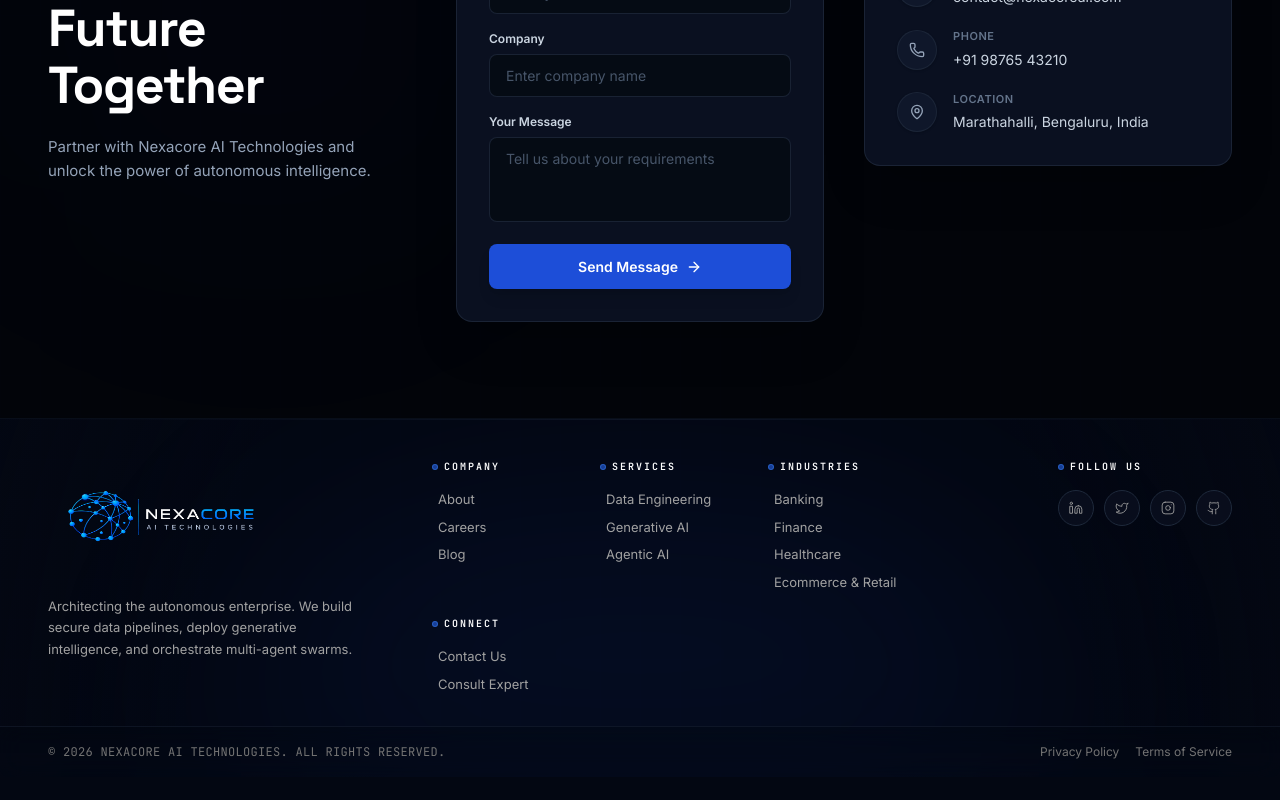
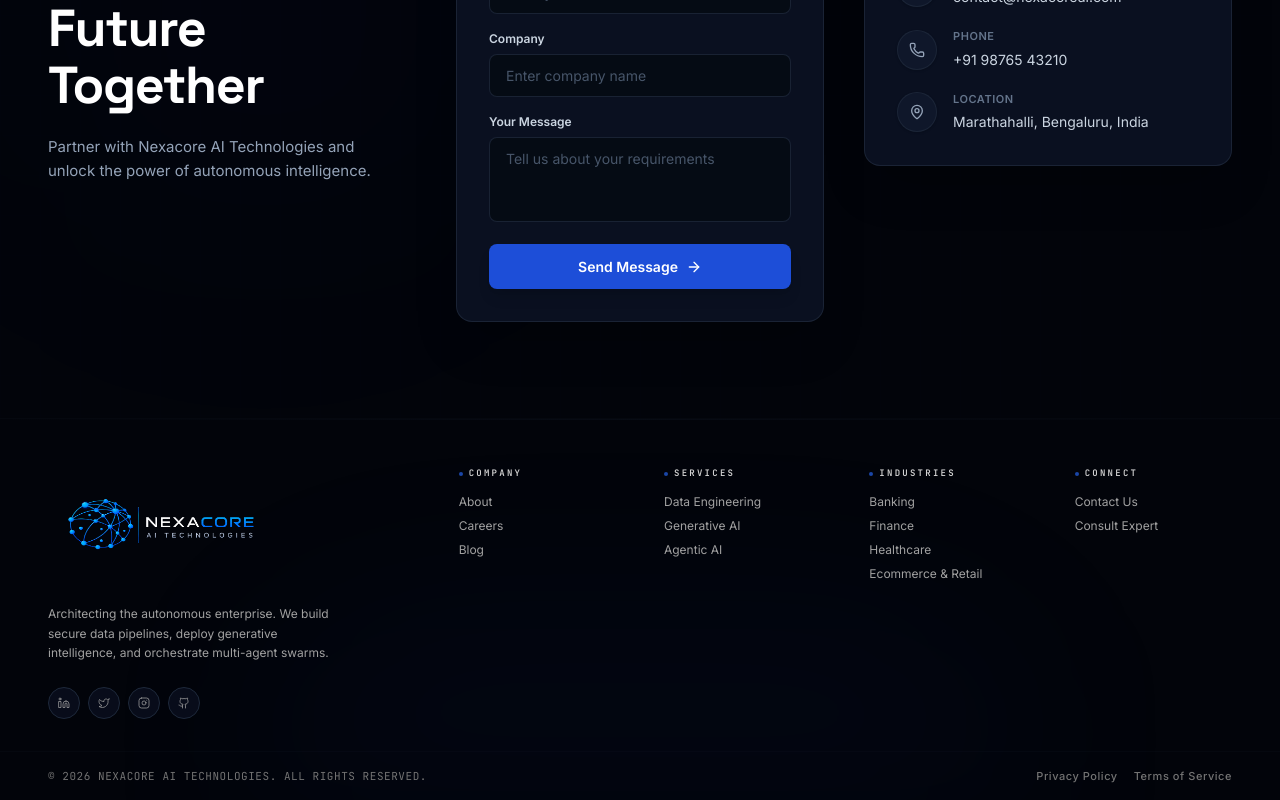
Before and after one commit to DominatorGG/nexacoreai, a React (Vite) app in the folder nexacore-ai-technologies/: page / in a window 1280 px wide. Shown: the part 4037-4837 px from the top of the page. Before the commit the page ends 4814 px from the top, so only its background shows below. Built offline with nearby package versions, Linux system fonts and the light colour scheme.

Commit message:
Refine footer structure, make section 7 transparent, and implement cinematic multi-layered scroll-driven parallax glow layers

```diff
--- a/nexacore-ai-technologies/src/App.tsx
+++ b/nexacore-ai-technologies/src/App.tsx
@@ -51,18 +51,37 @@ export default function App() {
   };
 
   return (
-    <div className={`transition-colors duration-300 ${
+    <div className={`relative min-h-screen transition-colors duration-300 overflow-x-hidden ${
       isDark
-        ? 'dark text-neutral-200'
+        ? 'dark text-neutral-200 bg-[#02040a]'
         : 'light bg-neutral-50 text-neutral-800'
-    }`} style={{
-      backgroundColor: isDark ? '#030712' : undefined,
-      backgroundImage: isDark
-        ? `radial-gradient(ellipse at 50% 100%, rgba(37, 99, 235, ${0.12 * scrollRatio}) 0%, rgba(6, 182, 212, ${0.03 * scrollRatio}) 50%, #030712 100%)`
-        : undefined,
-      backgroundAttachment: 'fixed',
-      backgroundSize: '100% 100%'
-    }}>
+    }`}>
+      {/* Volumetric Scroll-Driven Parallax Glows */}
+      {isDark && (
+        <>
+          {/* Deep Blue volumetric base - rises faster */}
+          <div
+            className="fixed bottom-0 left-1/2 -translate-x-1/2 w-[1400px] h-[550px] rounded-full pointer-events-none transition-transform duration-300 ease-out -z-10"
+            style={{
+              background: 'radial-gradient(ellipse at 50% 100%, rgba(29, 78, 216, 0.16) 0%, rgba(37, 99, 235, 0.04) 50%, transparent 100%)',
+              opacity: scrollRatio,
+              transform: `translate(-50%, ${160 - scrollRatio * 160}px)`,
+              filter: 'blur(100px)',
+            }}
+          />
+          {/* Electric Cyan volumetric core - rises slower for 3D parallax depth */}
+          <div
+            className="fixed bottom-0 left-1/2 -translate-x-1/2 w-[900px] h-[380px] rounded-full pointer-events-none transition-transform duration-500 ease-out -z-10"
+            style={{
+              background: 'radial-gradient(ellipse at 50% 100%, rgba(6, 182, 212, 0.07) 0%, rgba(34, 211, 238, 0.01) 60%, transparent 100%)',
+              opacity: scrollRatio,
+              transform: `translate(-50%, ${90 - scrollRatio * 90}px)`,
+              filter: 'blur(85px)',
+            }}
+          />
+        </>
+      )}
+
       {/* Prime Header Navigation bar */}
       <Header
         activePage={activePage}
@@ -72,7 +91,7 @@ export default function App() {
       />
 
       {/* Main Core View Area with slide animation support */}
-      <main className="min-h-screen">
+      <main className="relative min-h-screen z-10">
         {activePage === 'home' && <Home setActivePage={setActivePage} />}
         {activePage === 'about' && <About />}
         {activePage === 'services' && <Services />}
--- a/nexacore-ai-technologies/src/components/Footer.tsx
+++ b/nexacore-ai-technologies/src/components/Footer.tsx
@@ -50,61 +50,29 @@ export default function Footer({ setActivePage }: FooterProps) {
   ];
 
   return (
-    <footer className="relative bg-transparent overflow-hidden pt-10 border-t border-[#1E293B]/20">
+    <footer className="relative bg-transparent overflow-hidden pt-12 border-t border-[#1E293B]/10">
       {/* Cinematic Ambient Glows */}
-      <div className="absolute inset-0 cyber-grid opacity-15 pointer-events-none" />
-      <div className="absolute bottom-0 left-1/2 -translate-x-1/2 w-[800px] h-[250px] bg-[#1D4ED8]/10 blur-[120px] pointer-events-none rounded-t-full" />
-      <div className="absolute top-0 left-0 right-0 h-[1px] bg-gradient-to-r from-transparent via-[#1E293B]/40 to-transparent" />
+      <div className="absolute inset-0 cyber-grid opacity-10 pointer-events-none" />
+      <div className="absolute bottom-0 left-1/2 -translate-x-1/2 w-[800px] h-[180px] bg-[#1D4ED8]/5 blur-[100px] pointer-events-none rounded-t-full" />
+      <div className="absolute top-0 left-0 right-0 h-[1px] bg-gradient-to-r from-transparent via-[#1E293B]/20 to-transparent" />
 
       <div className="relative max-w-[1440px] mx-auto px-6 lg:px-12 z-10 pb-8">
-        <div className="flex flex-col lg:flex-row justify-between gap-10 lg:gap-16">
-          {/* Logo & Vision Section */}
-          <div className="shrink-0 max-w-sm space-y-4">
+        <div className="grid grid-cols-2 md:grid-cols-3 lg:grid-cols-6 gap-8 lg:gap-12">
+          {/* Logo, Description & Socials Column */}
+          <div className="col-span-2 space-y-4 pr-4">
             <button
               id="footer-logo-btn"
               onClick={() => handlePageClick('home')}
-              className="cursor-pointer focus:outline-none"
+              className="cursor-pointer focus:outline-none block"
             >
               <Logo />
             </button>
-            <p className="text-[13px] text-neutral-400 leading-relaxed font-sans max-w-[320px]">
+            <p className="text-[12px] text-neutral-400 leading-relaxed font-sans max-w-[300px]">
               Architecting the autonomous enterprise. We build secure data pipelines, deploy generative intelligence, and orchestrate multi-agent swarms.
             </p>
-          </div>
 
-          {/* Navigation Columns */}
-          <div className="flex flex-wrap gap-x-12 gap-y-6">
-            {footerColumns.map((col, idx) => (
-              <div key={idx} className="min-w-[120px]">
-                <h4 className="font-mono text-[10px] font-bold text-white uppercase tracking-[0.2em] mb-4 flex items-center gap-1.5">
-                  <span className="w-1.5 h-1.5 rounded-full bg-[#2563EB]/60 border border-[#3B82F6]/50" />
-                  {col.title}
-                </h4>
-                <ul className="space-y-2">
-                  {col.links.map((link, linkIdx) => (
-                    <li key={linkIdx}>
-                      <button
-                        id={`footer-nav-${idx}-${linkIdx}`}
-                        onClick={() => handlePageClick(link.page)}
-                        className="text-[13px] text-neutral-400 hover:text-[#60A5FA] transition-colors cursor-pointer flex items-center gap-1.5 group"
-                      >
-                        <span className="w-0 h-[1px] bg-[#60A5FA] transition-all duration-300 group-hover:w-2" />
-                        {link.label}
-                      </button>
-                    </li>
-                  ))}
-                </ul>
-              </div>
-            ))}
-          </div>
-
-          {/* Social Icons */}
-          <div className="shrink-0">
-            <h4 className="font-mono text-[10px] font-bold text-white uppercase tracking-[0.2em] mb-4 flex items-center gap-1.5">
-              <span className="w-1.5 h-1.5 rounded-full bg-[#2563EB]/60 border border-[#3B82F6]/50" />
-              Follow us
-            </h4>
-            <div className="flex items-center gap-2.5">
+            {/* Social Icons inside Brand Column */}
+            <div className="flex items-center gap-2 pt-2">
               {[
                 { icon: Linkedin, label: 'LinkedIn' },
                 { icon: Twitter, label: 'Twitter' },
@@ -116,26 +84,48 @@ export default function Footer({ setActivePage }: FooterProps) {
                   id={`footer-social-${idx}`}
                   href="#"
                   aria-label={social.label}
-                  className="w-9 h-9 rounded-full bg-[#0A0F1E]/80 border border-[#1E293B] flex items-center justify-center text-neutral-400 hover:text-[#3B82F6] hover:border-[#3B82F6]/50 hover:shadow-[0_0_15px_rgba(59,130,246,0.15)] transition-all group"
+                  className="w-8 h-8 rounded-full bg-[#0A0F1E]/80 border border-[#1E293B] flex items-center justify-center text-neutral-400 hover:text-[#3B82F6] hover:border-[#3B82F6]/50 hover:shadow-[0_0_12px_rgba(59,130,246,0.15)] transition-all duration-300 group"
                 >
-                  <social.icon className="w-3.5 h-3.5 group-hover:scale-110 transition-transform duration-300" strokeWidth={1.5} />
+                  <social.icon className="w-3 h-3 group-hover:scale-110 transition-transform duration-300" strokeWidth={1.5} />
                 </a>
               ))}
             </div>
           </div>
+
+          {/* Navigation Columns (4 Columns) */}
+          {footerColumns.map((col, idx) => (
+            <div key={idx} className="col-span-1 min-w-[120px]">
+              <h4 className="font-mono text-[9px] font-semibold text-neutral-300 uppercase tracking-[0.25em] mb-3 flex items-center gap-1.5 select-none">
+                <span className="w-1 h-1 rounded-full bg-[#2563EB] animate-pulse" />
+                {col.title}
+              </h4>
+              <ul className="space-y-1.5">
+                {col.links.map((link, linkIdx) => (
+                  <li key={linkIdx}>
+                    <button
+                      id={`footer-nav-${idx}-${linkIdx}`}
+                      onClick={() => handlePageClick(link.page)}
+                      className="text-[12px] text-neutral-400 hover:text-[#60A5FA] hover:translate-x-0.5 transition-all duration-300 cursor-pointer flex items-center gap-1 group font-sans text-left"
+                    >
+                      {link.label}
+                    </button>
+                  </li>
+                ))}
+              </ul>
+            </div>
+          ))}
         </div>
       </div>
 
       {/* Copyright Bar */}
-      <div className="relative border-t border-[#1E293B]/40 bg-[#060B18]/30 backdrop-blur-md">
-        <div className="absolute inset-0 bg-gradient-to-b from-black/10 to-transparent pointer-events-none" />
-        <div className="relative max-w-[1440px] mx-auto px-6 lg:px-12 py-4 flex flex-col sm:flex-row items-center justify-between gap-3">
-          <span className="text-[12px] text-neutral-500 font-mono tracking-wide">
+      <div className="relative border-t border-[#1E293B]/10 bg-transparent py-4">
+        <div className="relative max-w-[1440px] mx-auto px-6 lg:px-12 flex flex-col sm:flex-row items-center justify-between gap-3 text-[11px] text-neutral-500 font-mono tracking-wider">
+          <span>
             © 2026 NEXACORE AI TECHNOLOGIES. ALL RIGHTS RESERVED.
           </span>
-          <div className="flex gap-4 text-[12px] text-neutral-500 font-sans">
-            <a href="#" className="hover:text-white transition-colors">Privacy Policy</a>
-            <a href="#" className="hover:text-white transition-colors">Terms of Service</a>
+          <div className="flex gap-4 font-sans font-medium text-[11px]">
+            <a href="#" className="hover:text-white transition-colors duration-300">Privacy Policy</a>
+            <a href="#" className="hover:text-white transition-colors duration-300">Terms of Service</a>
           </div>
         </div>
       </div>
--- a/nexacore-ai-technologies/src/components/Home.tsx
+++ b/nexacore-ai-technologies/src/components/Home.tsx
@@ -601,7 +601,7 @@ export default function Home({ setActivePage }: HomeProps) {
       {/* ═══════════════════════════════════════════
           SECTION 7: CONTACT CTA
           ═══════════════════════════════════════════ */}
-      <section className="relative py-24 bg-[#020409]">
+      <section className="relative py-24 bg-transparent">
         <div className="absolute inset-0 cyber-grid opacity-15 pointer-events-none" />
         <div className="absolute top-[10%] left-[5%] w-[400px] h-[400px] rounded-full bg-[#2563EB]/[0.03] blur-[140px] pointer-events-none" />
 
```
